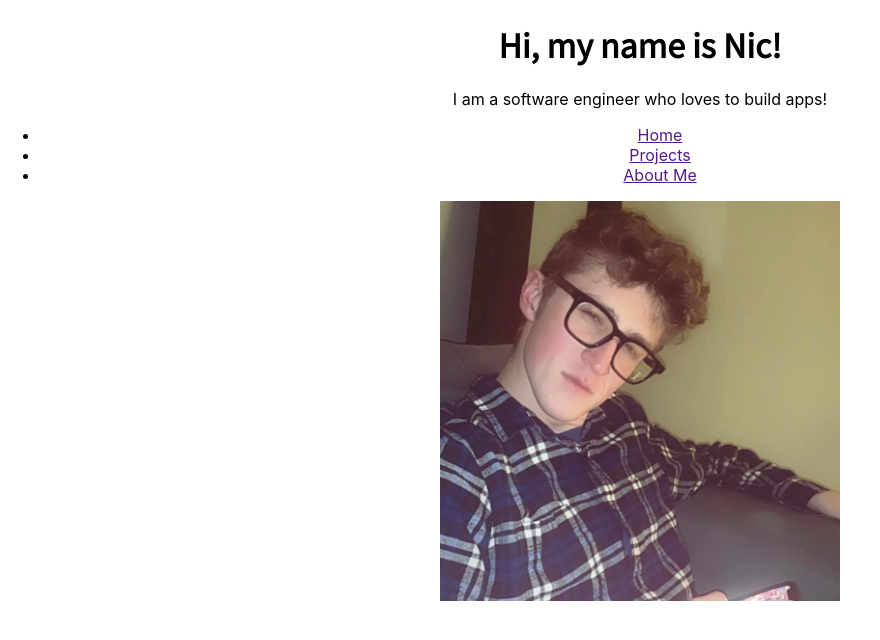
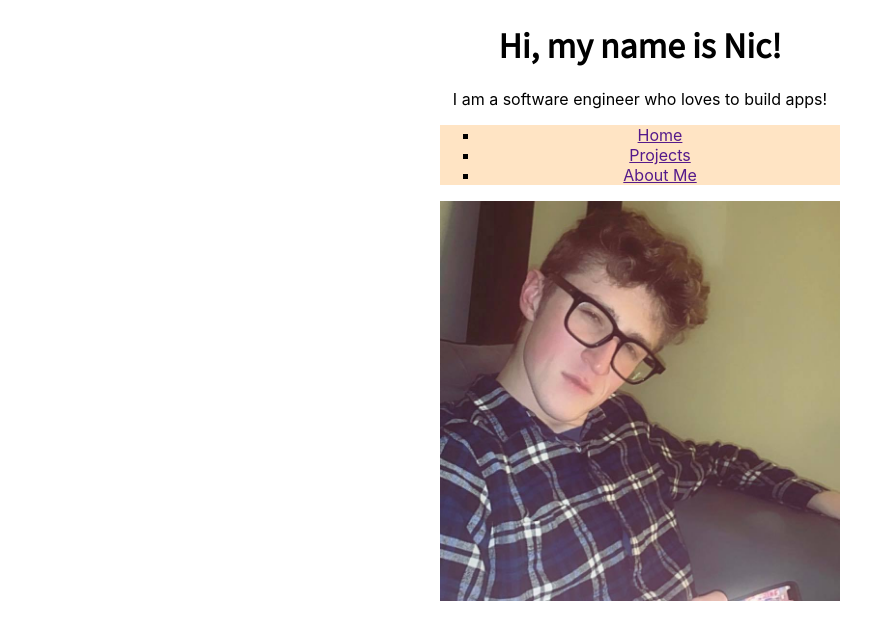
Before and after one commit to nrhill1/nicsite, a React (Create React App) app: page / in a window 1280 px wide. Shown: the top 640 px of the page, without its empty margins (0-880 px from the left). Built offline with nearby package versions, Linux system fonts and the light colour scheme.

Commit message:
starting to change some of the styling

```diff
--- a/package.json
+++ b/package.json
@@ -12,6 +12,7 @@
     "react-dom": "^17.0.1",
     "react-router-dom": "^5.2.0",
     "react-scripts": "4.0.0",
+    "react-scroll": "^1.8.1",
     "web-vitals": "^0.2.4"
   },
   "scripts": {
--- a/src/App.css
+++ b/src/App.css
@@ -12,3 +12,15 @@ h1 {
   max-width: 400px;
   max-height: 450px;
 }
+
+.navbar {
+  background-color: bisque;
+  text-decoration: none;
+  max-width: 400px;
+  margin: 0 auto;
+  text-align: center;
+}
+
+.navbar li {
+  list-style: square;
+}
```
Also changed, not shown: 1 other file (tests, documents, lock files or other folders).
